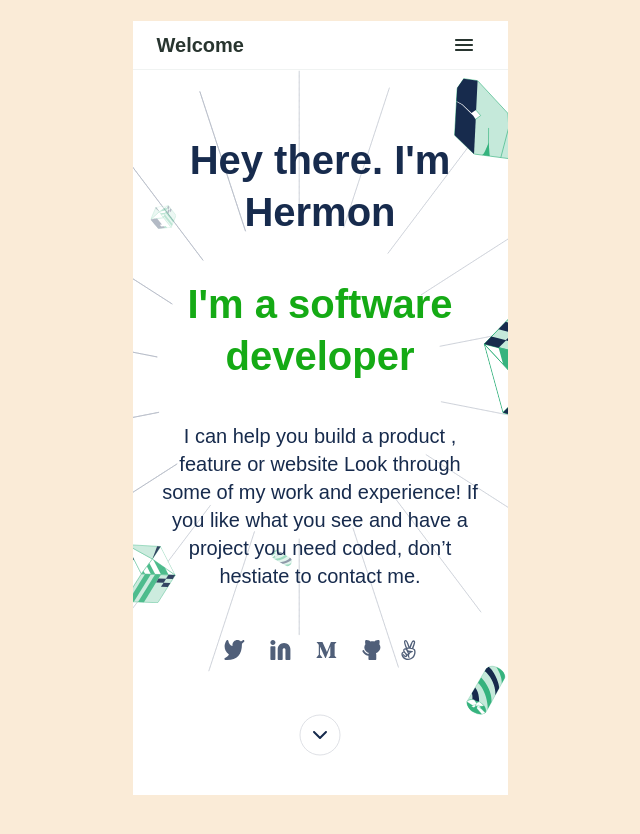
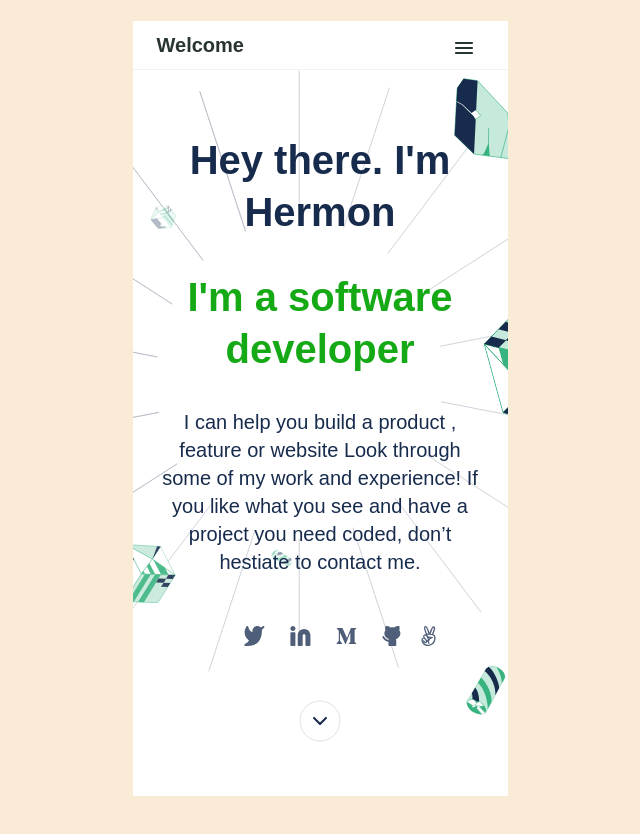
Before and after one commit to HERMON-1995/Portfolio-project, a plain HTML site: page index.html in a window 1280 px wide. Shown: the whole page, without its empty margins (320-960 px from the left). Drawn offline with Linux system fonts and the light colour scheme.

Commit message:
Some changes in html file
- In the header
- changed p tag to h1 tag
- Added ul lists
- Removed nav tag

```diff
--- a/index.html
+++ b/index.html
@@ -8,31 +8,35 @@
     <title>Hermons' Portfolio</title>
 </head>
 <body>
-    <section class="section-1">
+  <div>
+    <header class="header">
+     <a href="#"><h1 class="logo">Welcome</h1></a>
+     <nav>
+        <ul class="unlisted">
+          <li><a href="#"><img class="menu" src="/Header-images/3-lines.svg" alt="Menu icon"></a></li>
+        </ul>
+     </nav>
+    </header>
 
-        <header class="header">
-            <h1>Welcome</h1>
-            <img class="menu" src="/Header-images/3-lines.svg" alt="Menu icon">
-        </header>
-
+        <section class="section-1">
         <main class="headline">
             <div class="paragraphs">
 
-                <p class="par-1">Hey there. I'm Hermon</p>
-                <p class="par-2">I'm a software developer</p>
+                <h1 class="par-1">Hey there. I'm Hermon</h1>
+                <h2 class="par-2">I'm a software developer</h2>
                 <p class="par-3">I can help you build a product , feature or website Look through some of my work and experience! If you like what you see and have a project you need coded, don’t hestiate to contact me.</p>
 
-                <nav class="social-media">
-                    <a class="twitter" href="https://twitter.com/HERMONGEBRE1995" target="_blank"><img src="/Header-images/twitter icon.svg" alt="Twitter icon"></a>
+                <ul class="social-media">
+                    <li><a class="twitter" href="https://twitter.com/HERMONGEBRE1995" target="_blank"><img src="/Header-images/twitter icon.svg" alt="Twitter icon"></a></li>
 
-                    <a class="linkedin" href="https://www.linkedin.com/in/hermon-gebre-03290a228/" target="_blank"><img src="/Header-images/Linkedin icon.svg" alt="Linkedin icon"></a>
+                    <li><a class="linkedin" href="https://www.linkedin.com/in/hermon-gebre-03290a228/" target="_blank"><img src="/Header-images/Linkedin icon.svg" alt="Linkedin icon"></a></li>
 
-                    <a class="medium" href="#" target="_blank"><img src="/Header-images/medium.svg" alt="Medium icon"></a>
+                    <li><a class="medium" href="#" target="_blank"><img src="/Header-images/medium.svg" alt="Medium icon"></a></li>
 
-                    <a class="github" href="https://github.com/HERMON-1995" target="_blank"><img src="/Header-images/github icon.svg" alt="Github icon"></a>
+                    <li><a class="github" href="https://github.com/HERMON-1995" target="_blank"><img src="/Header-images/github icon.svg" alt="Github icon"></a></li>
 
-                    <a class="angellist" href="#" target="_blank"><img src="/Header-images/angellist icon.svg" alt="angellist icon"></a>
-                </nav>
+                    <li><a class="angellist" href="#" target="_blank"><img src="/Header-images/angellist icon.svg" alt="angellist icon"></a></li>
+                </ul>
 
                 <div class="scroll-button">
                     <img class="scroll-button" src="/Header-images/Scroll icone.svg" alt="Scroll button">
@@ -41,5 +45,6 @@
             </div>
         </main>
     </section>
+  </div>
 </body>
 </html>
--- a/style.css
+++ b/style.css
@@ -13,7 +13,7 @@ body {
 }
 
 section {
-  height: 774px;
+  height: 726px;
   width: 375px;
   background-color: white;
 }
@@ -25,9 +25,10 @@ section {
   display: flex;
   justify-content: space-between;
   align-items: center;
+  background-color: white;
 }
 
-h1 {
+.logo {
   font-size: 20px;
   font-weight: 600;
   line-height: 28px;
@@ -35,11 +36,16 @@ h1 {
   margin-left: 24px;
 }
 
+ul {
+  list-style: none;
+}
+
 .menu {
   width: 18px;
   height: 12px;
   float: right;
   margin-right: 35px;
+  margin-bottom: 10px;
 }
 
 .headline {
@@ -85,6 +91,10 @@ h1 {
   flex-grow: 0;
 }
 
+a {
+  text-decoration: none;
+}
+
 .social-media {
   display: flex;
   justify-content: center;
```
Also changed, not shown: README.md.
